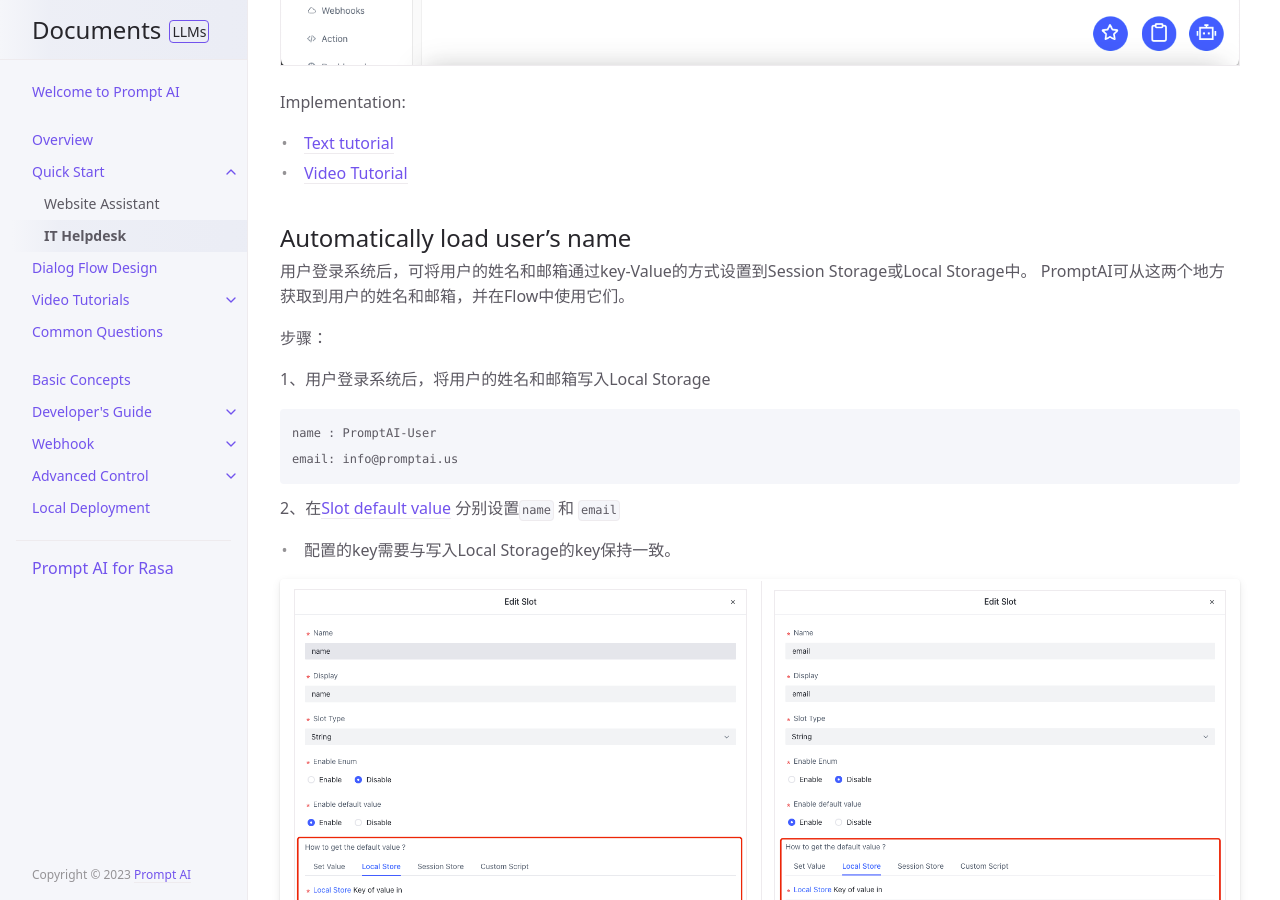
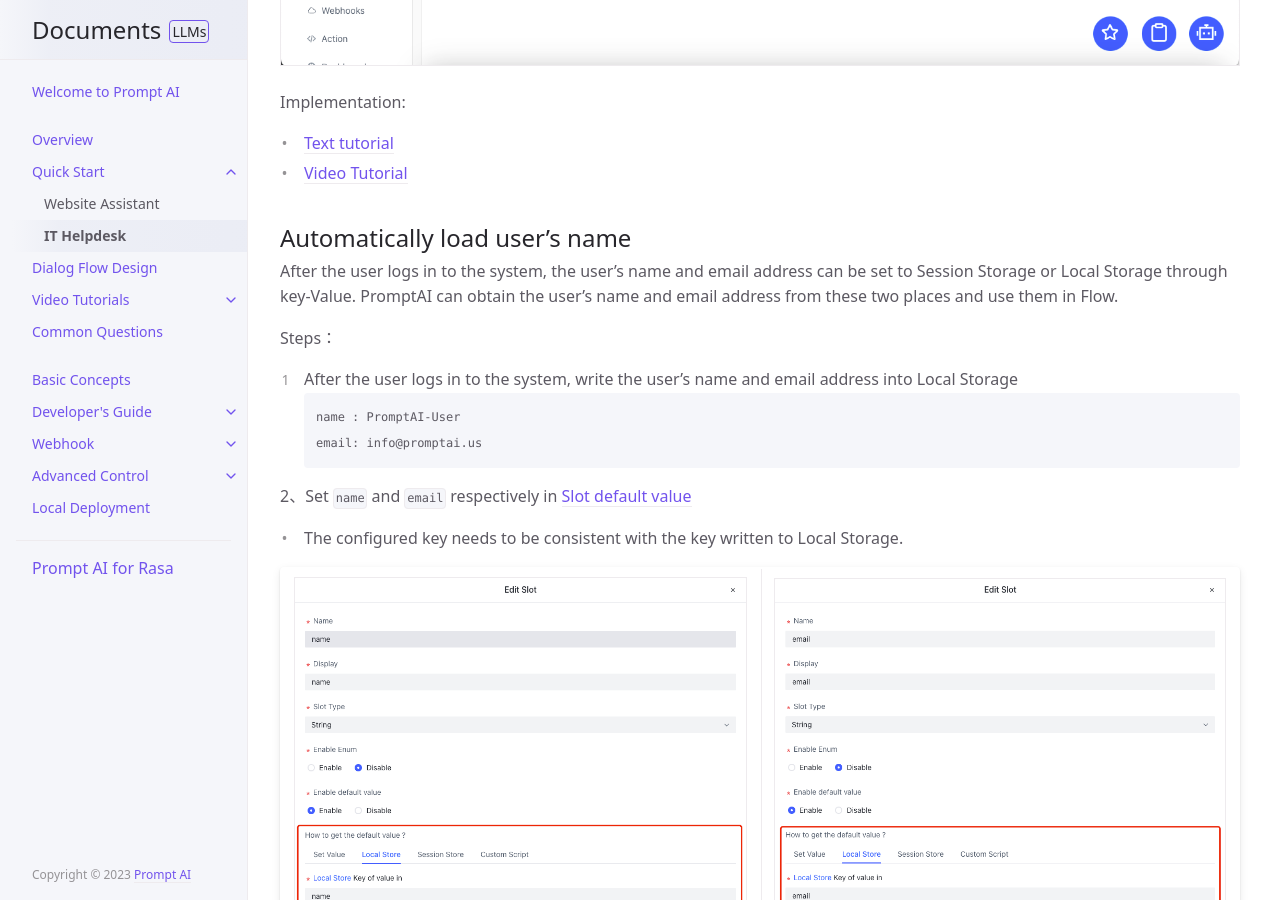
Before and after one commit to ws-cd/ws-cd.github.io, a Jekyll site: the page built from docs/quick_start/flow.md, in a window 1280 px wide and 900 px high, scrolled down 874 px. Built offline with Jekyll 4.4.1, drawn with Linux system fonts in a browser that asks for light colours; some of the changed text lies outside the part shown.

Commit message:
1、translate

````diff
--- a/docs/quick_start/flow.md
+++ b/docs/quick_start/flow.md
@@ -20,20 +20,20 @@ Implementation:
 - [Video Tutorial](/docs/example/form/)
 
 ## Automatically load user's name
-用户登录系统后，可将用户的姓名和邮箱通过key-Value的方式设置到Session Storage或Local Storage中。
-PromptAI可从这两个地方获取到用户的姓名和邮箱，并在Flow中使用它们。
+After the user logs in to the system, the user's name and email address can be set to Session Storage or Local Storage through key-Value.
+PromptAI can obtain the user's name and email address from these two places and use them in Flow.
 
-步骤：
+Steps：
 
-1、用户登录系统后，将用户的姓名和邮箱写入Local Storage
+1. After the user logs in to the system, write the user's name and email address into Local Storage
 ```text
 name : PromptAI-User
 email: info@promptai.us
 ```
 
-2、在[Slot default value](/docs/tutorial/slot_config/#default-value) 分别设置`name` 和 `email`
+2、Set `name` and `email` respectively in [Slot default value](/docs/tutorial/slot_config/#default-value)
 
-* 配置的key需要与写入Local Storage的key保持一致。
+* The configured key needs to be consistent with the key written to Local Storage.
 
 <table>
   <tr>
@@ -49,9 +49,9 @@ Implementation
 - [Text tutorial](/docs/advance_control/fill_slots/)
 
 ## Fallback
-PromptAI支持在默认回复下方添加一个按钮，链接到 Flow 或FAQ。
+PromptAI supports adding a button below the default reply to link to Flow or FAQ.
 
-利用该功能将Fallback与Service Flow连接，当出现Fallback时用户可点击按钮提交工单。
+Use this function to connect Fallback with Service Flow. When Fallback appears, users can click the button to submit a work order.
 
 ### Fallback connects to Service Flow
 1. Click `Overview-Fallback-Buttons for fallbacks-Add` to add Service Flow button to fallback.
````
